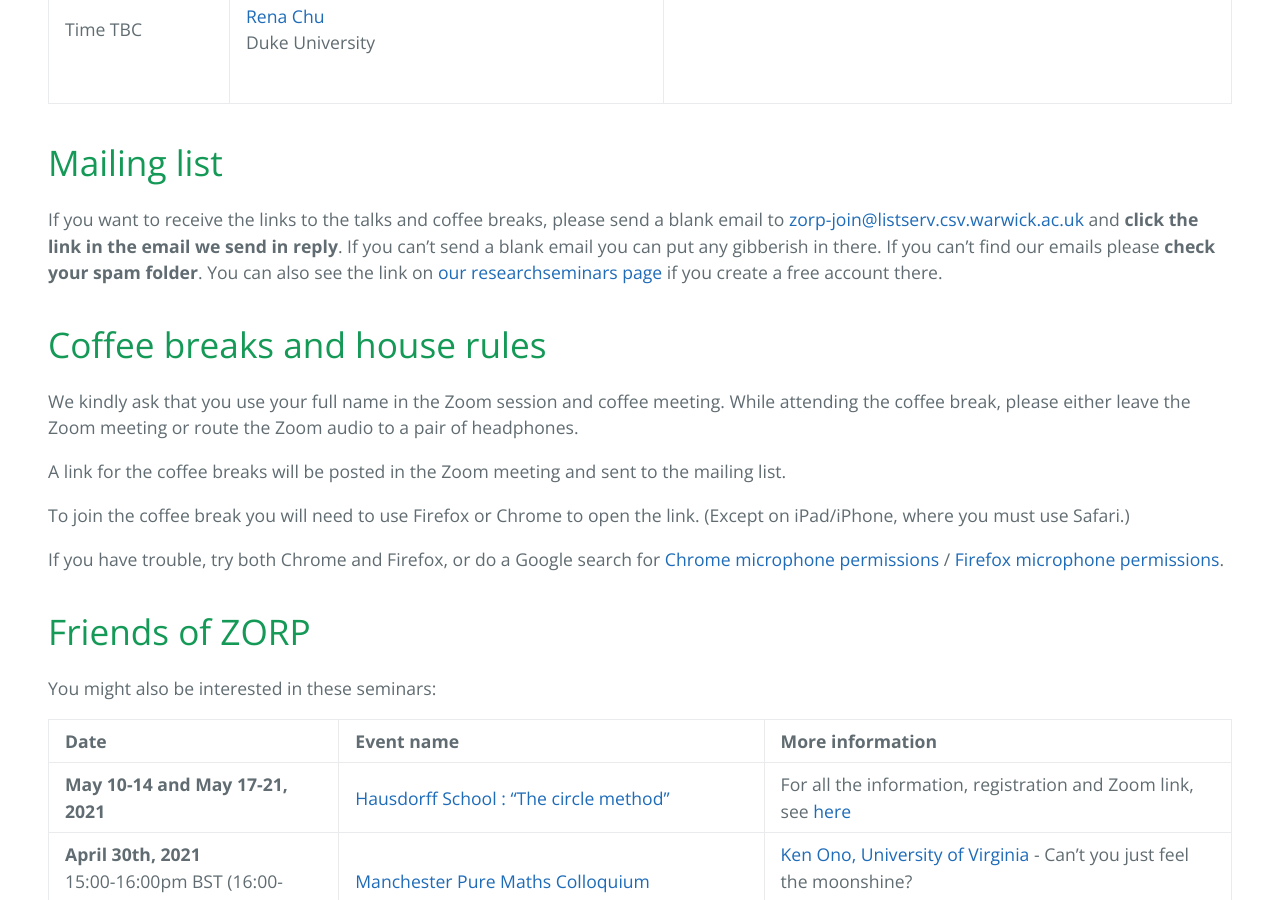
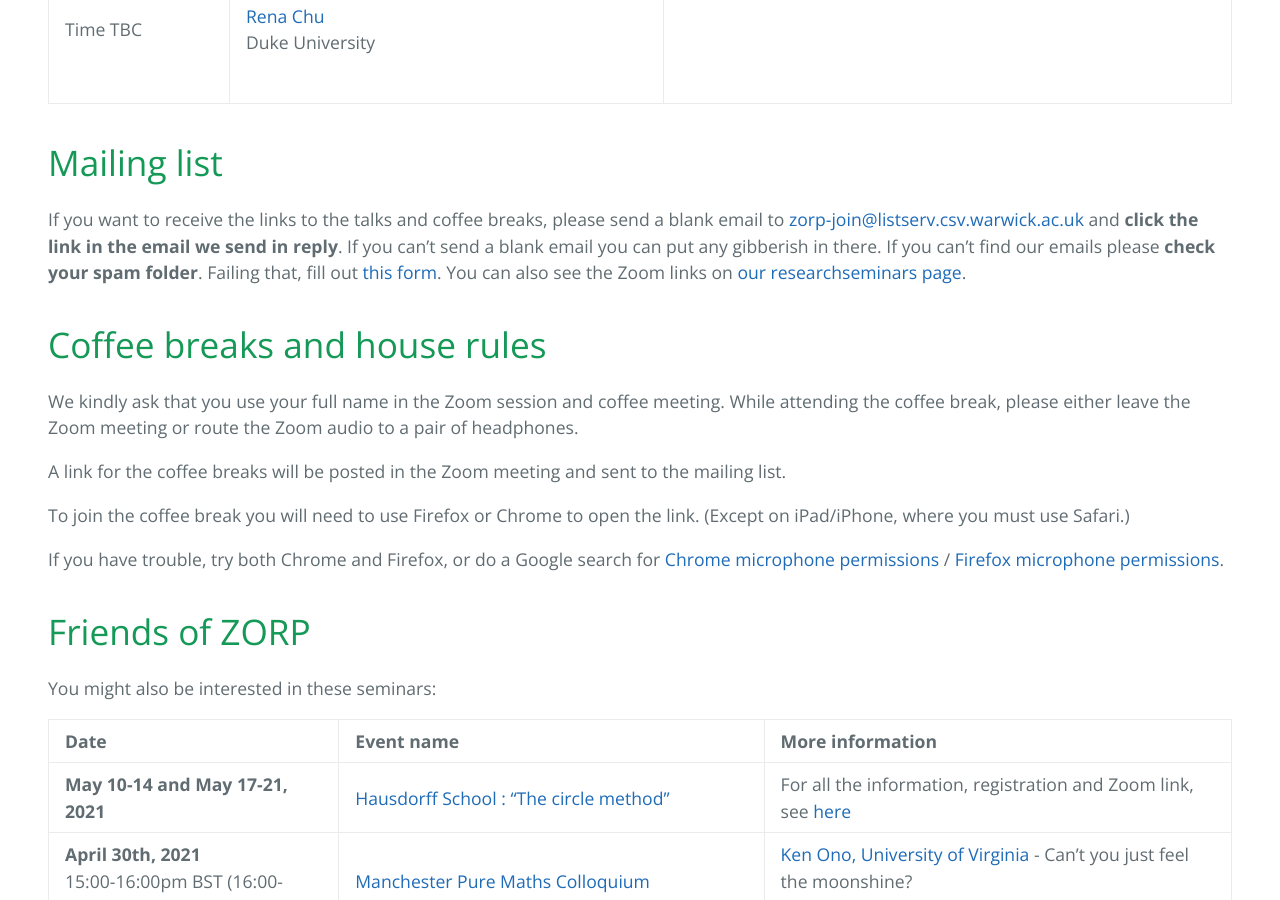
Before and after one commit to zoom-on-rational-points/zoom-on-rational-points.github.io, a Jekyll site: the page built from index.md, in a window 1280 px wide and 900 px high, scrolled down 2365 px. Built offline with Jekyll 4.4.1, drawn with Linux system fonts in a browser that asks for light colours; our own code applies the rules of GitHub Pages for plain Markdown files.

Commit message:
Update index.md

```diff
--- a/index.md
+++ b/index.md
@@ -24,7 +24,7 @@
 
 # Mailing list
 
-If you want to receive the links to the talks and coffee breaks, please send a blank email to <a href='mailto:zorp-join@listserv.csv.warwick.ac.uk'>zorp-join@listserv.csv.warwick.ac.uk</a> and <b>click the link in the email we send in reply</b>. If you can't send a blank email you can put any gibberish in there. If you can't find our emails please **check your spam folder**.  You can also see the link on <a href="https://researchseminars.org/seminar/zorp_1729">our researchseminars page</a> if you create a free account there.
+If you want to receive the links to the talks and coffee breaks, please send a blank email to <a href='mailto:zorp-join@listserv.csv.warwick.ac.uk'>zorp-join@listserv.csv.warwick.ac.uk</a> and <b>click the link in the email we send in reply</b>. If you can't send a blank email you can put any gibberish in there. If you can't find our emails please **check your spam folder**. Failing that, fill out <a href="https://listserv.csv.warwick.ac.uk/mailman/listinfo/zorp">this form</a>. You can also see the Zoom links on <a href="https://researchseminars.org/seminar/zorp_1729">our researchseminars page</a>.
 
 # Coffee breaks and house rules
 
```
